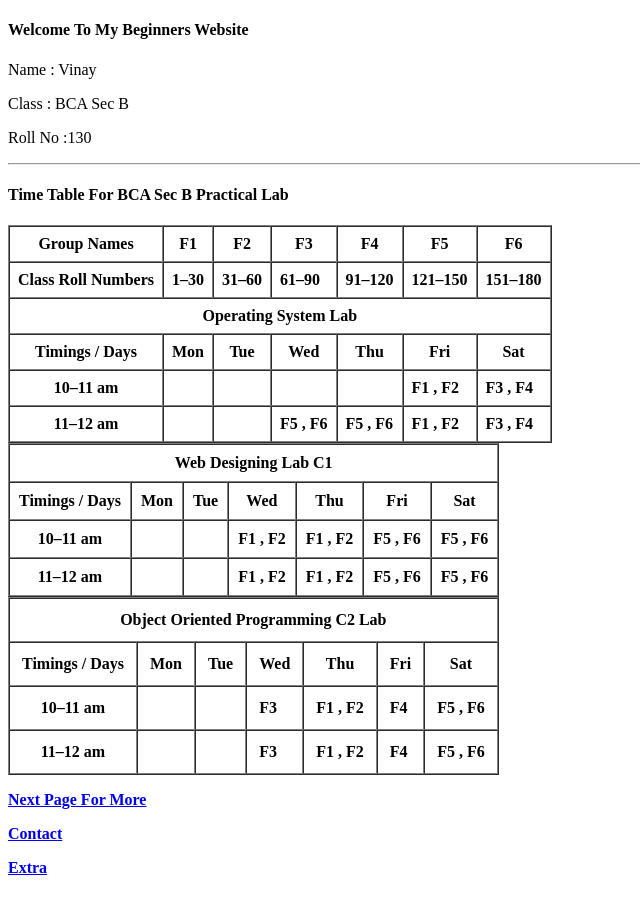
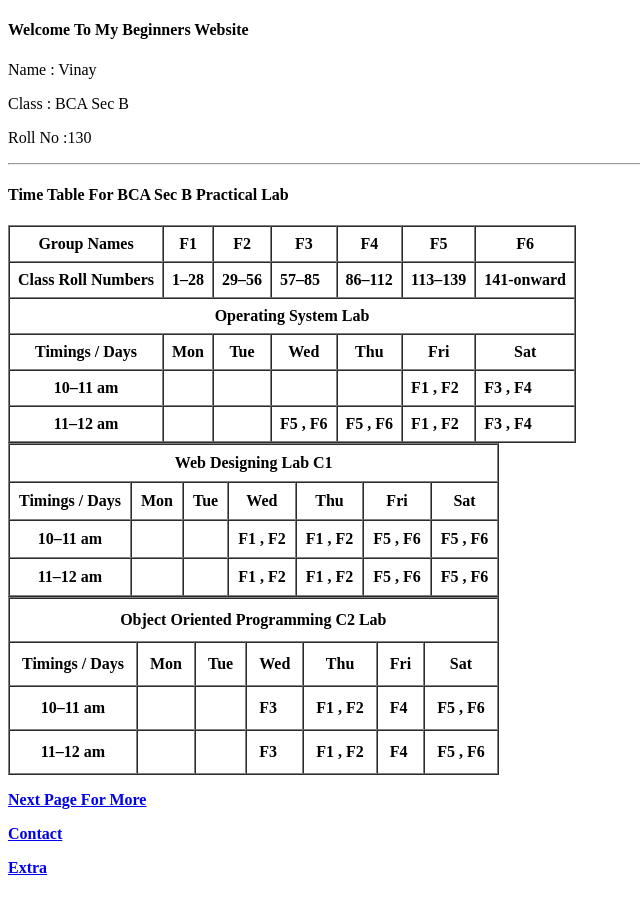
Before and after one commit to VINAY9969/First-Website, a plain HTML site: page index.html in a window 1280 px wide. Shown: the whole page, without its empty margins (0-640 px from the left). Drawn offline with Linux system fonts and the light colour scheme.

Commit message:
Update index.html

```diff
--- a/index.html
+++ b/index.html
@@ -24,12 +24,12 @@
 
     <tr>
       <th>Class Roll Numbers</th>
-      <td>1–30</td>
-      <td>31–60</td>
-      <td>61–90</td>
-      <td>91–120</td>
-      <td>121–150</td>
-      <td>151–180</td>
+      <td>1–28</td>
+      <td>29–56</td>
+      <td>57–85</td>
+      <td>86–112</td>
+      <td>113–139</td>
+      <td>141-onward</td>
     </tr>
 
     <tr>
```
